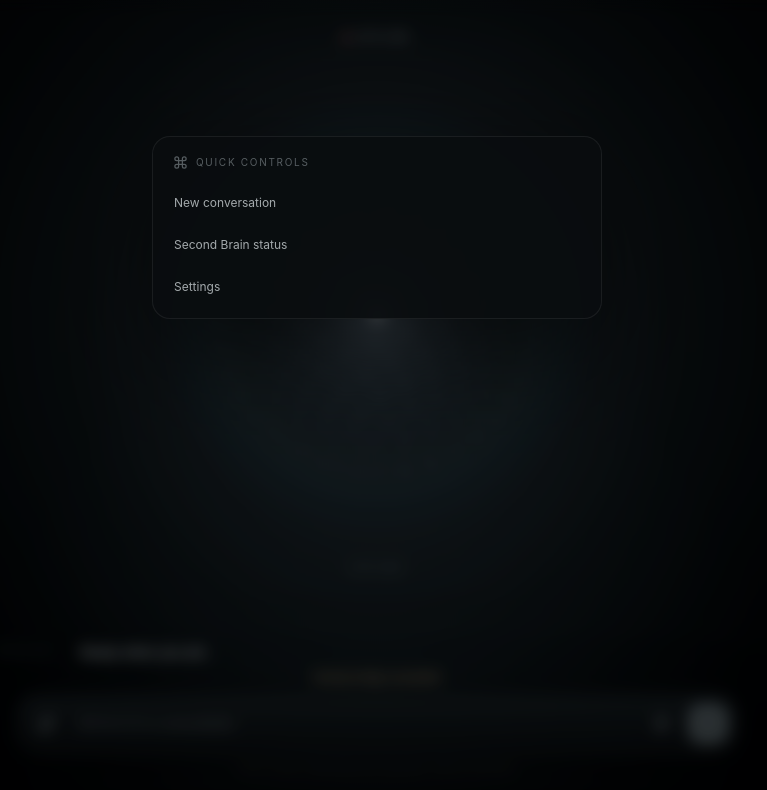
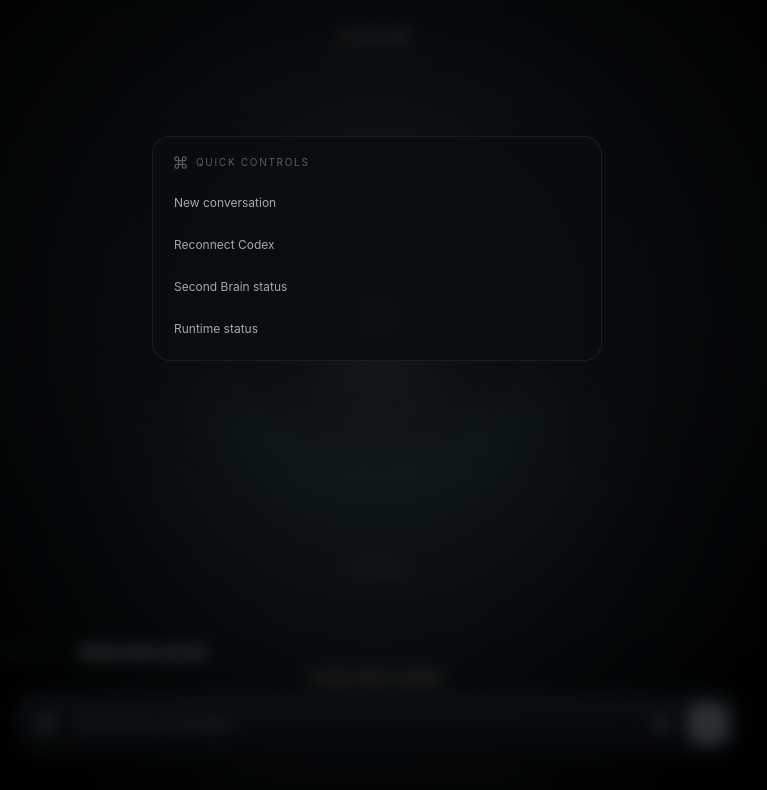
Before and after one commit to GYASH28/B.R.A.C.E, a React (Vite) app in the folder brace-interface/: page / in a window 1280 px wide. Both pictures are taken after a click on the button 1233 px from the left and 37 px from the top of the page. Shown: the top 790 px of the page, without its empty margins (263-1030 px from the left). Built offline with nearby package versions, Linux system fonts and the light colour scheme.

Commit message:
Switch fresh shell to streamed Codex-native runtime

```diff
--- a/brace-interface/src/App.tsx
+++ b/brace-interface/src/App.tsx
@@ -1,43 +1,62 @@
-import { useCallback, useEffect, useMemo, useState } from "react";
+import { useCallback, useEffect, useMemo, useRef, useState } from "react";
 import { AnimatePresence, motion } from "framer-motion";
 import { Command, Settings2 } from "lucide-react";
 import { AgentField, type ActiveAgentNode } from "./agents/AgentField";
-import { ApprovalOverlay } from "./approvals/ApprovalOverlay";
+import { CodexApprovalOverlay, type CodexApproval } from "./approvals/CodexApprovalOverlay";
 import { BraceComposer } from "./composer/BraceComposer";
 import { BraceOrb, type BraceOrbState } from "./orb/BraceOrb";
-import type {
-  AgentTaskRecord,
-  ApprovalRequest,
-  ChatMessage,
-  FileEntry,
-  ProjectInfo,
-} from "./types";
+import type { ChatMessage, FileEntry, ProjectInfo } from "./types";
 
 type BridgeState = {
   chatHistory?: ChatMessage[];
-  agentTasks?: AgentTaskRecord[];
-  approvals?: ApprovalRequest[];
   projects?: ProjectInfo[];
 };
 
-type AgentResult = {
+type CodexStatus = {
+  status: "stopped" | "starting" | "ready" | "auth-required" | "error" | "restarting";
+  ready: boolean;
+  authRequired?: boolean;
+  version?: string;
+  account?: { type?: string; planType?: string | null } | null;
+  modelCount?: number;
+  activeTurnId?: string | null;
+  error?: string | null;
+};
+
+type CodexResult = {
   ok?: boolean;
-  mode?: string;
   text?: string;
-  error?: string;
-  provider?: string;
-  agent?: string;
-  agentName?: string;
-  task?: AgentTaskRecord;
-  approval?: ApprovalRequest;
-  sources?: Array<{ title?: string; url: string }>;
+  error?: string | null;
+  status?: string;
+  turnId?: string;
+  threadId?: string;
+  model?: string;
+  effort?: string;
+  decision?: {
+    category?: string;
+    profile?: string;
+    complexity?: number;
+  };
+};
+
+type CodexDelta = {
+  turnId?: string;
+  delta?: string;
+};
+
+type CodexEvent = {
+  type?: string;
+  itemType?: string;
+  command?: string;
+  tool?: string;
+  profile?: string;
+  category?: string;
+  model?: string;
+  effort?: string;
 };
 
 type AgentEvent = {
-  taskId?: string;
   type?: string;
-  message?: string;
-  task?: AgentTaskRecord;
   agent?: string;
   agentName?: string;
   detail?: string;
@@ -54,28 +73,19 @@
 const id = () => Date.now() + Math.floor(Math.random() * 10000);
 
 function shortText(text: string, max = 220) {
-  const compact = text.replace(/\s+/g, " ").trim();
+  const compact = String(text || "").replace(/\s+/g, " ").trim();
   return compact.length > max ? `${compact.slice(0, max - 1)}…` : compact;
 }
 
-function prettyAgentName(event: AgentEvent) {
-  if (event.agentName) return event.agentName;
-  if (event.agent) return event.agent.replace(/(^|[-_ ])\w/g, (value) => value.toUpperCase()).replace(/[-_]/g, " ");
-  const intent = event.task?.intent;
-  if (!intent) return "Specialist";
-  const known: Record<string, string> = {
-    file_action: "Files",
-    folder_action: "Files",
-    system_info: "System",
-    app_launch: "System",
-    coding: "Coder",
-    git: "Git",
-    memory: "Memory",
-    browser_task: "Researcher",
-    research: "Researcher",
-    planning: "Planner",
-  };
-  return known[intent] || intent.replace(/(^|[_-])\w/g, (value) => value.replace(/[_-]/g, " ").toUpperCase());
+function statusLabel(status: CodexStatus | null, busy: boolean, approval: CodexApproval | null) {
+  if (approval) return "APPROVAL REQUIRED";
+  if (status?.status === "auth-required") return "AUTH REQUIRED";
+  if (status?.status === "restarting") return "RESTARTING";
+  if (status?.status === "error") return "ERROR";
+  if (status?.status === "starting") return "STARTING";
+  if (busy) return "WORKING";
+  if (status?.ready) return "READY";
+  return "OFFLINE";
 }
 
 export default function App() {
@@ -85,18 +95,22 @@
   const [projects, setProjects] = useState<ProjectInfo[]>([]);
   const [attachment, setAttachment] = useState<FileEntry | null>(null);
   const [activeAgents, setActiveAgents] = useState<ActiveAgentNode[]>([]);
-  const [approval, setApproval] = useState<ApprovalRequest | null>(null);
+  const [codex, setCodex] = useState<CodexStatus | null>(null);
+  const [approval, setApproval] = useState<CodexApproval | null>(null);
   const [orbState, setOrbState] = useState<BraceOrbState>("offline");
   const [busy, setBusy] = useState(false);
-  const [currentTaskId, setCurrentTaskId] = useState("");
   const [notice, setNotice] = useState("");
   const [commandOpen, setCommandOpen] = useState(false);
+  const streamingMessageId = useRef<number | null>(null);
 
   const latestAssistant = useMemo(
     () => [...messages].reverse().find((message) => message.role === "assistant"),
     [messages],
   );
-  const recentConversation = useMemo(() => messages.filter((message) => message.role !== "system").slice(-4), [messages]);
+  const recentConversation = useMemo(
+    () => messages.filter((message) => message.role !== "system").slice(-4),
+    [messages],
+  );
 
   const setAgentNode = useCallback((node: ActiveAgentNode) => {
     setActiveAgents((current) => {
@@ -117,6 +131,28 @@
     }, 1100);
   }, []);
 
+  const connectCodex = useCallback(async () => {
+    if (!window.braceDesktop) return;
+    setNotice("");
+    try {
+      const next = (await window.braceDesktop.codexStatus()) as CodexStatus;
+      setCodex(next);
+      if (next.ready) {
+        setOrbState("idle");
+      } else if (next.authRequired) {
+        setOrbState("offline");
+        setNotice("Codex needs ChatGPT sign-in. Run “codex login” once, then reconnect.");
+      } else if (next.error) {
+        setOrbState("error");
+        setNotice(next.error);
+      }
+    } catch (error) {
+      setCodex({ status: "error", ready: false, error: error instanceof Error ? error.message : "Codex failed to start." });
+      setOrbState("error");
+      setNotice(error instanceof Error ? error.message : "Codex failed to start.");
+    }
+  }, []);
+
   useEffect(() => {
     const load = async () => {
       if (!window.braceDesktop) {
@@ -129,18 +165,16 @@
         const state = (await window.braceDesktop.state()) as BridgeState;
         setMessages(state.chatHistory?.length ? state.chatHistory : [initialMessage]);
         setProjects(state.projects ?? []);
-        const pending = (state.approvals ?? []).find((item) => item.status === "pending") ?? null;
-        setApproval(pending);
-        setOrbState(pending ? "awaiting_approval" : "idle");
       } catch (error) {
         setNotice(error instanceof Error ? error.message : "Failed to initialize B.R.A.C.E");
         setOrbState("error");
       } finally {
         setLoaded(true);
       }
+      void connectCodex();
     };
     void load();
-  }, []);
+  }, [connectCodex]);
 
   useEffect(() => {
     if (!loaded || !window.braceDesktop) return;
@@ -148,21 +182,55 @@
   }, [loaded, messages]);
 
   useEffect(() => {
+    const disposeStatus = window.braceDesktop?.onCodexStatus?.((raw) => {
+      const next = raw as CodexStatus;
+      setCodex(next);
+      if (next.status === "restarting") {
+        setOrbState("offline");
+        setNotice("Codex lost connection. Restarting…");
+      } else if (next.status === "error") {
+        setOrbState("error");
+        if (next.error) setNotice(next.error);
+      } else if (next.status === "auth-required") {
+        setOrbState("offline");
+        setNotice("Codex needs ChatGPT sign-in. Run “codex login” once, then reconnect.");
+      } else if (next.ready && !busy && !approval) {
+        setOrbState("idle");
+        if (notice === "Codex lost connection. Restarting…") setNotice("");
+      }
+    });
+
+    const disposeDelta = window.braceDesktop?.onCodexDelta?.((raw) => {
+      const event = raw as CodexDelta;
+      const messageId = streamingMessageId.current;
+      if (!messageId || !event.delta) return;
+      setMessages((current) => current.map((message) =>
+        message.id === messageId
+          ? { ...message, text: `${message.text || ""}${event.delta}` }
+          : message,
+      ));
+    });
+
+    const disposeEvent = window.braceDesktop?.onCodexEvent?.((raw) => {
+      const event = raw as CodexEvent;
+      if (event.type === "turn.starting") {
+        setOrbState("thinking");
+        const route = [event.profile, event.model, event.effort].filter(Boolean).join(" · ");
+        if (route) setNotice(route);
+      } else if (event.type === "plan") {
+        setOrbState("planning");
+      } else if (event.itemType === "commandExecution" || event.itemType === "fileChange" || event.itemType === "mcpToolCall") {
+        setOrbState("working");
+        const action = event.command || event.tool;
+        if (action) setNotice(shortText(action, 130));
+      }
+    });
+
     const disposeAgent = window.braceDesktop?.onAgentEvent?.((raw) => {
       const event = raw as AgentEvent;
+      if (!event.agent || !event.type?.startsWith("agent.")) return;
+      const nodeId = `agent:${event.agent}`;
 
-      if (event.taskId) setCurrentTaskId(event.taskId);
-
-      if (event.type?.startsWith("task.")) {
-        if (event.type === "task.plan") setOrbState("planning");
-        else if (event.type === "task.status") setOrbState("working");
-        else if (event.type === "task.failed") setOrbState("error");
-        return;
-      }
-
-      if (!event.agent || !event.type?.startsWith("agent.")) return;
-
-      const nodeId = `agent:${event.agent}`;
       if (event.type === "agent.completed" || event.status === "done") {
         retireAgent(nodeId, "done");
         return;
@@ -174,26 +242,26 @@
 
       setAgentNode({
         id: nodeId,
-        name: prettyAgentName(event),
-        detail: shortText(event.detail || event.message || "Working", 68),
+        name: event.agentName || "Codex Agent",
+        detail: shortText(event.detail || "Working", 68),
         status: event.status || (event.type === "agent.spawned" ? "spawning" : "working"),
       });
       setOrbState(event.type === "agent.spawned" ? "delegating" : "working");
     });
 
-    const disposeApproval = window.braceDesktop?.onApprovalRequest?.((raw) => {
-      const next = raw as ApprovalRequest;
-      setApproval(next);
-      setCurrentTaskId(next.taskId);
+    const disposeApproval = window.braceDesktop?.onCodexApproval?.((raw) => {
+      setApproval(raw as CodexApproval);
       setOrbState("awaiting_approval");
-      setBusy(false);
     });
 
     return () => {
+      disposeStatus?.();
+      disposeDelta?.();
+      disposeEvent?.();
       disposeAgent?.();
       disposeApproval?.();
     };
-  }, [retireAgent, setAgentNode]);
+  }, [approval, busy, notice, retireAgent, setAgentNode]);
 
   useEffect(() => {
     const onKeyDown = (event: KeyboardEvent) => {
@@ -207,68 +275,70 @@
     return () => window.removeEventListener("keydown", onKeyDown);
   }, []);
 
-  const addAssistant = (text: string) => {
-    setMessages((current) => [...current, { id: id(), role: "assistant", source: "agent", text }]);
-  };
-
   const send = async () => {
     const query = input.trim();
-    if (!query || busy || !window.braceDesktop) return;
+    if (!query || busy || !window.braceDesktop || !codex?.ready) return;
+
+    const userMessage: ChatMessage = { id: id(), role: "user", text: query };
+    const responseId = id();
+    const pendingResponse: ChatMessage = { id: responseId, role: "assistant", source: "agent", text: "" };
 
     setInput("");
     setNotice("");
     setBusy(true);
     setOrbState("thinking");
-    setMessages((current) => [...current, { id: id(), role: "user", text: query }]);
+    streamingMessageId.current = responseId;
+    setMessages((current) => [...current, userMessage, pendingResponse]);
 
     try {
-      const result = (await window.braceDesktop.runAgent({
-        command: query,
-        selectedFile: attachment,
+      const attachmentContext = attachment?.path
+        ? `\n\nSelected file: ${attachment.path}\nUse it only if it is relevant to my request.`
+        : "";
+      const result = (await window.braceDesktop.codexRun({
+        prompt: `${query}${attachmentContext}`,
         workspacePath: projects[0]?.path,
-      })) as AgentResult;
+      })) as CodexResult;
 
-      if (result.task?.id) setCurrentTaskId(result.task.id);
-      if (result.approval) {
-        setApproval(result.approval);
-        setOrbState("awaiting_approval");
-        setBusy(false);
-        return;
-      }
-
-      const sourceText = result.sources?.length
-        ? `\n\n${result.sources.slice(0, 4).map((source) => source.url).join("\n")}`
-        : "";
-      const text = `${result.text || result.error || "Task finished without a text response."}${sourceText}`;
-      addAssistant(text);
+      const finalText = String(result.text || result.error || "").trim();
+      setMessages((current) => current.map((message) => {
+        if (message.id !== responseId) return message;
+        if (finalText) return { ...message, text: finalText };
+        return { ...message, text: result.ok === false ? "Codex could not complete that turn." : "Done." };
+      }));
 
       if (result.ok === false) {
         setOrbState("error");
-        setNotice(result.error || "Task failed");
-        window.setTimeout(() => setOrbState("idle"), 1600);
+        setNotice(result.error || "Codex turn failed.");
+        window.setTimeout(() => setOrbState(codex?.ready ? "idle" : "offline"), 1700);
       } else {
         setOrbState("success");
-        window.setTimeout(() => setOrbState("idle"), 950);
+        setNotice([result.decision?.profile, result.model, result.effort].filter(Boolean).join(" · "));
+        window.setTimeout(() => {
+          setOrbState("idle");
+          setNotice("");
+        }, 1000);
       }
     } catch (error) {
       const message = error instanceof Error ? error.message : "B.R.A.C.E could not complete that request.";
-      addAssistant(message);
+      setMessages((current) => current.map((item) =>
+        item.id === responseId ? { ...item, text: message } : item,
+      ));
       setNotice(message);
       setOrbState("error");
-      window.setTimeout(() => setOrbState("idle"), 1800);
+      window.setTimeout(() => setOrbState(codex?.ready ? "idle" : "offline"), 1800);
     } finally {
+      streamingMessageId.current = null;
       setBusy(false);
       setAttachment(null);
     }
   };
 
   const stop = async () => {
-    if (currentTaskId) {
-      await window.braceDesktop?.cancelAgent({ taskId: currentTaskId });
-      retireAgent(`task:${currentTaskId}`, "failed");
-    }
+    await window.braceDesktop?.codexInterrupt();
+    streamingMessageId.current = null;
     setBusy(false);
-    setOrbState("idle");
+    setApproval(null);
+    setOrbState(codex?.ready ? "idle" : "offline");
     setNotice("Task stopped");
   };
 
@@ -285,53 +355,64 @@
   };
 
   const voice = () => {
-    setNotice("Local voice stack is being migrated to the Codex-native runtime.");
+    setNotice("Local voice is not enabled in the Codex-native build yet.");
     setOrbState("listening");
-    window.setTimeout(() => setOrbState("idle"), 850);
+    window.setTimeout(() => setOrbState(codex?.ready ? "idle" : "offline"), 850);
   };
 
   const approve = async () => {
     if (!approval || !window.braceDesktop) return;
-    setBusy(true);
-    setOrbState("working");
     try {
-      const result = (await window.braceDesktop.approveAgent({ approvalId: approval.id })) as AgentResult;
+      await window.braceDesktop.codexApproval({ id: approval.id, allow: true });
       setApproval(null);
-      addAssistant(result.text || "Approved task completed.");
-      setOrbState(result.ok === false ? "error" : "success");
-      window.setTimeout(() => setOrbState("idle"), 1000);
+      setOrbState("working");
+      setNotice("Approved once");
     } catch (error) {
       setNotice(error instanceof Error ? error.message : "Approval failed");
       setOrbState("error");
-    } finally {
-      setBusy(false);
     }
   };
 
   const reject = async () => {
     if (!approval || !window.braceDesktop) return;
-    await window.braceDesktop.rejectAgent({ approvalId: approval.id });
-    setApproval(null);
-    setOrbState("idle");
-    addAssistant("Denied. I did not run that action.");
+    try {
+      await window.braceDesktop.codexApproval({ id: approval.id, allow: false });
+      setApproval(null);
+      setOrbState("working");
+      setNotice("Denied");
+    } catch (error) {
+      setNotice(error instanceof Error ? error.message : "Could not deny approval");
+      setOrbState("error");
+    }
   };
 
-  const statusLabel =
-    approval ? "APPROVAL REQUIRED" :
-    !window.braceDesktop ? "OFFLINE" :
-    busy ? "WORKING" :
-    loaded ? "READY" :
-    "STARTING";
+  const newConversation = async () => {
+    await window.braceDesktop?.codexNewThread();
+    setMessages([initialMessage]);
+    setActiveAgents([]);
+    setApproval(null);
+    setNotice("");
+    setOrbState(codex?.ready ? "idle" : "offline");
+    setCommandOpen(false);
+  };
+
+  const label = statusLabel(codex, busy, approval);
 
   return (
     <main className="brace-shell">
       <div className="brace-atmosphere" aria-hidden="true" />
+
       <header className="brace-topline">
         <div className="brace-brand">B.R.A.C.E</div>
-        <div className="brace-status">
-          <span className={`brace-status-dot brace-status-${statusLabel.toLowerCase().replace(/\s+/g, "-")}`} />
-          {statusLabel}
-        </div>
+        <button
+          className="brace-status brace-status-button"
+          type="button"
+          onClick={() => void connectCodex()}
+          title={codex?.version || "Codex"}
+        >
+          <span className={`brace-status-dot brace-status-${label.toLowerCase().replace(/\s+/g, "-")}`} />
+          {label}
+        </button>
         <button className="brace-quiet-button" onClick={() => setCommandOpen(true)} type="button" aria-label="Commands">
           <Settings2 size={16} />
         </button>
@@ -364,7 +445,7 @@
                 className={`brace-message brace-message-${message.role}`}
               >
                 <span>{message.role === "user" ? "You" : "B.R.A.C.E"}</span>
-                <p>{shortText(message.text, message.id === latestAssistant?.id ? 520 : 260)}</p>
+                <p>{message.text ? shortText(message.text, message.id === latestAssistant?.id ? 620 : 280) : "…"}</p>
               </motion.div>
             ))}
           </AnimatePresence>
@@ -373,12 +454,12 @@
         {notice ? <div className="brace-notice">{notice}</div> : null}
       </section>
 
-      <ApprovalOverlay approval={approval} onApprove={approve} onReject={reject} />
+      <CodexApprovalOverlay approval={approval} onApprove={approve} onReject={reject} />
 
       <BraceComposer
         value={input}
         busy={busy}
-        disabled={!loaded || !window.braceDesktop || Boolean(approval)}
+        disabled={!loaded || !window.braceDesktop || !codex?.ready || Boolean(approval)}
         attachmentLabel={attachment?.name}
         onChange={setInput}
         onSend={send}
@@ -404,9 +485,10 @@
               onClick={(event) => event.stopPropagation()}
             >
               <div className="brace-command-title"><Command size={15} /> Quick controls</div>
-              <button type="button" onClick={() => { setMessages([initialMessage]); setCommandOpen(false); }}>New conversation</button>
-              <button type="button" onClick={() => { setNotice("Second Brain remains connected through the local BRACE memory layer."); setCommandOpen(false); }}>Second Brain status</button>
-              <button type="button" onClick={() => { setNotice("Full settings migration is next; legacy dashboard settings stay out of the main shell."); setCommandOpen(false); }}>Settings</button>
+              <button type="button" onClick={() => void newConversation()}>New conversation</button>
+              <button type="button" onClick={() => { void connectCodex(); setCommandOpen(false); }}>Reconnect Codex</button>
+              <button type="button" onClick={() => { setNotice("Second Brain → Codex retrieval is the next runtime layer being wired."); setCommandOpen(false); }}>Second Brain status</button>
+              <button type="button" onClick={() => { setNotice(`Codex ${codex?.version || "not detected"} · ${codex?.account?.planType || "account unknown"}`); setCommandOpen(false); }}>Runtime status</button>
             </motion.div>
           </motion.div>
         ) : null}
```
